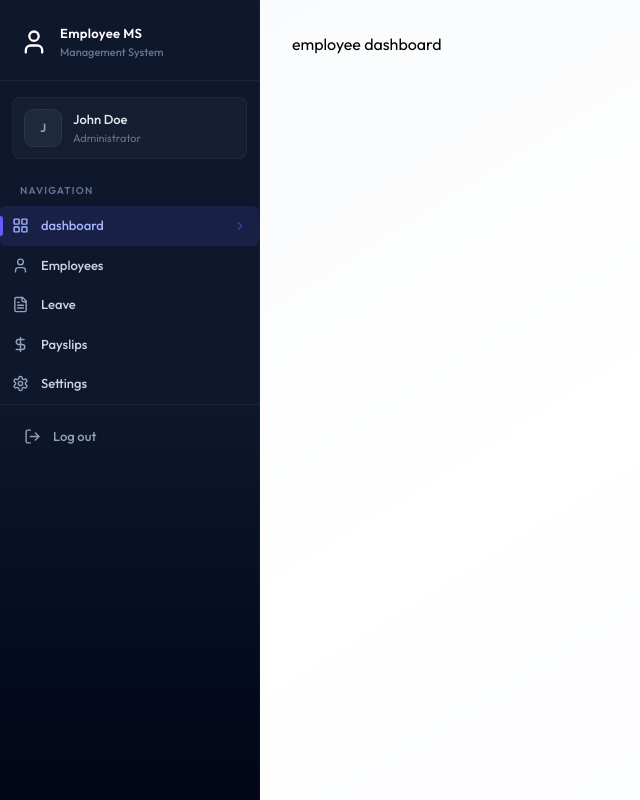
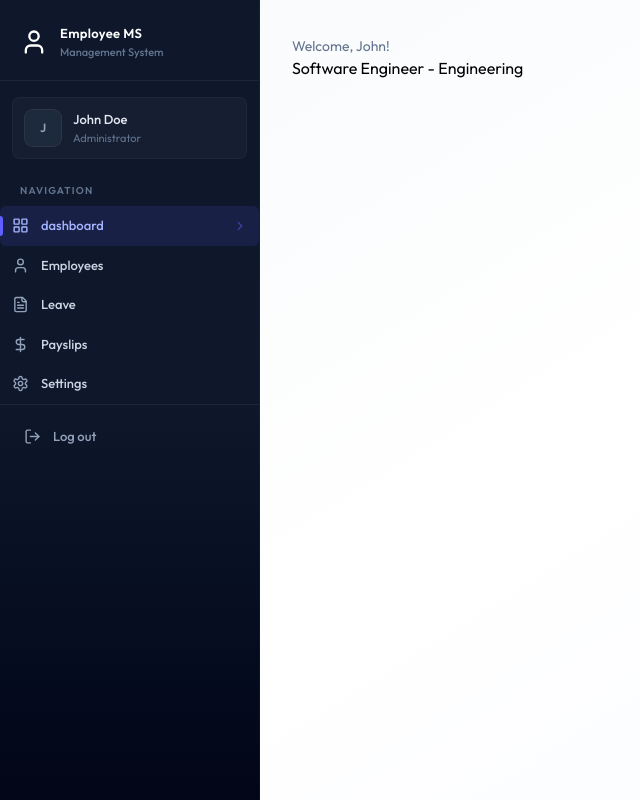
Before and after one commit to Vanshika-sketch/Full-Stack-EMS, a React (Vite) app in the folder client/: page /dashboard in a window 1280 px wide. Shown: the whole page, without its empty margins (0-640 px from the left). Built offline with nearby package versions, Linux system fonts and the light colour scheme.

Commit message:
Created EmployeeDashboard component

```diff
--- /dev/null
+++ b/client/src/components/EmployeeDashboard.jsx
@@ -0,0 +1,39 @@
+import { CalendarIcon, DollarSignIcon, FileTextIcon } from 'lucide-react';
+import React from 'react'
+
+const EmployeeDashboard = ({data}) => {
+    const emp = data.employee;
+    const cards = [
+
+    {
+        icon  : CalendarIcon,
+        value : data.currentMonthAttendance,
+        title : 'Days Present',
+        subtitle : "This month",
+    },
+    {
+        icon  : FileTextIcon,
+        value : data.pendingLeaves,
+        title : 'Pending Leaves',
+        subtitle : "Awaiting approval",
+    },
+    {
+        icon  : DollarSignIcon,
+        value : data.latestPayslip ? `$${data.latestPayslip.netSalary?.toLocaleString()}` : 'N/A',
+        title : 'Latest Payslips',
+        subtitle : "Most recent payout",
+    },
+]
+  return (
+    <div className='animate-fade-in'>
+        <div className='page-header'>
+            <h1 className='page-subtitle'>Welcome, {emp?.firstName}!</h1>
+            <p>
+                {emp?.position} - {emp?.department || 'No Department'}
+            </p>
+        </div>
+    </div>
+  )
+}
+
+export default EmployeeDashboard
--- a/client/src/pages/Dashboard.jsx
+++ b/client/src/pages/Dashboard.jsx
@@ -1,6 +1,7 @@
 import { useEffect, useState } from "react";
 import {dummyEmployeeDashboardData} from '../assets/assets'
 import Loading from "../components/Loading";
+import EmployeeDashboard from "../components/EmployeeDashboard";
 
 
 const Dashboard = () => {
@@ -20,7 +21,7 @@
   if(data.role === 'ADMIN'){
     return <div> admin dashboard</div>
   }else{
-    return <div>employee dashboard</div>
+    return <EmployeeDashboard data = {data}/>
   }
 
 }
```
